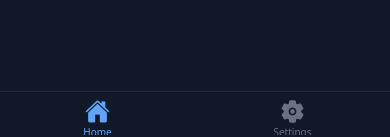
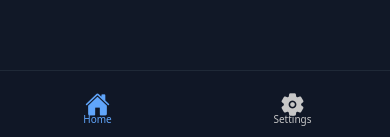
Before and after one commit to FabianC1/SoloFit, a React Native app: screen / in a window 390 px wide. Shown: the part 704-841 px from the top of the page. Built offline with nearby package versions, Linux system fonts and the light colour scheme.

Commit message:
customising the nav

```diff
--- a/App.tsx
+++ b/App.tsx
@@ -3,19 +3,24 @@ import { NavigationContainer } from '@react-navigation/native';
 import { createBottomTabNavigator } from '@react-navigation/bottom-tabs';
 import { Ionicons } from '@expo/vector-icons';
 import { StatusBar } from 'expo-status-bar';
-import * as SystemUI from 'expo-system-ui';
 import { SafeAreaProvider } from 'react-native-safe-area-context';
 import * as NavigationBar from 'expo-navigation-bar';
 
 import HomeScreen from './src/screens/HomeScreen';
 import SettingsScreen from './src/screens/SettingsScreen';
 
+import { Dimensions, Platform } from 'react-native';
+
+const { height } = Dimensions.get('window');
+const isLargeScreen = height > 800;
+
+
 const Tab = createBottomTabNavigator();
 
 export default function App() {
-useEffect(() => {
-  NavigationBar.setButtonStyleAsync('light'); // ensures back/home icons are white
-}, []);
+  useEffect(() => {
+    NavigationBar.setButtonStyleAsync('light');
+  }, []);
 
   return (
     <SafeAreaProvider>
@@ -25,11 +30,25 @@ useEffect(() => {
           screenOptions={({ route }) => ({
             headerShown: false,
             tabBarStyle: {
-              backgroundColor: '#111827',
+              backgroundColor: 'rgba(17, 24, 39, 0.9)',
+              position: 'absolute',
               borderTopColor: '#1f2937',
+              borderTopWidth: 1, // thinner line
+              height: 70, // smaller nav bar
+              paddingBottom: 6,
+              elevation: 0,
+              shadowOpacity: 0,
+            },
+            tabBarItemStyle: {
+              justifyContent: 'center',
+              alignItems: 'center',
+              marginTop: 8
+            },
+            tabBarIconStyle: {
+              paddingTop: isLargeScreen ? 6 : 2,
             },
             tabBarActiveTintColor: '#60a5fa',
-            tabBarInactiveTintColor: '#6b7280',
+            tabBarInactiveTintColor: '#c7c7c7',
             tabBarIcon: ({ color, size }) => {
               let iconName: keyof typeof Ionicons.glyphMap;
 
```
